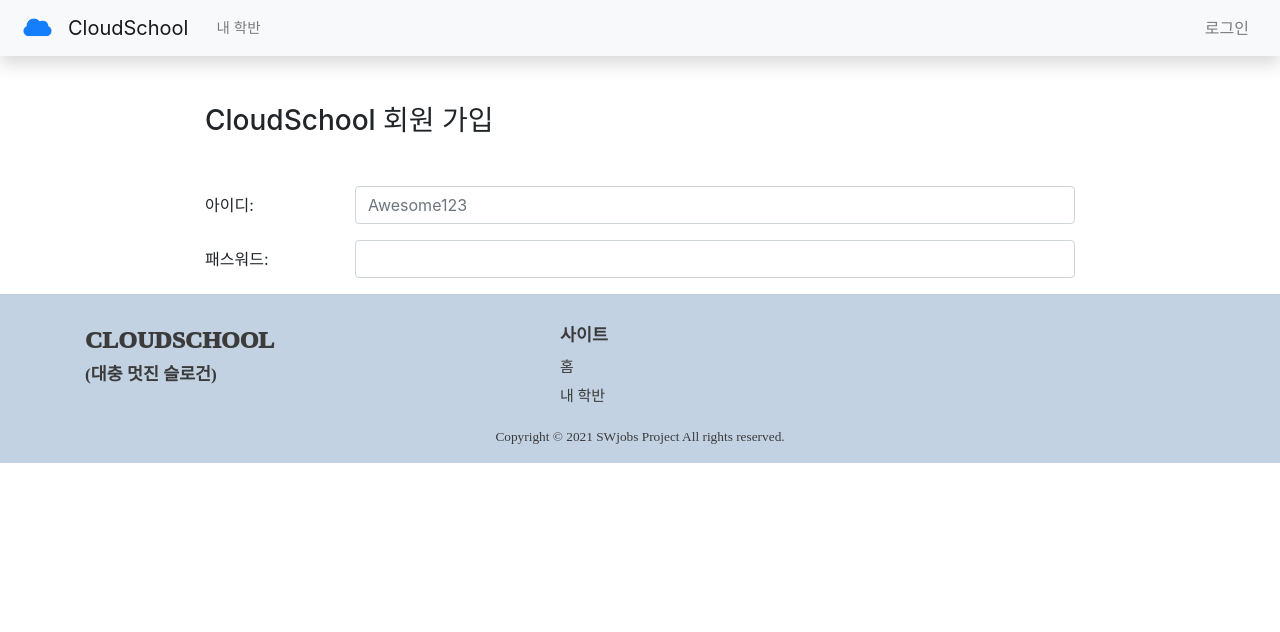
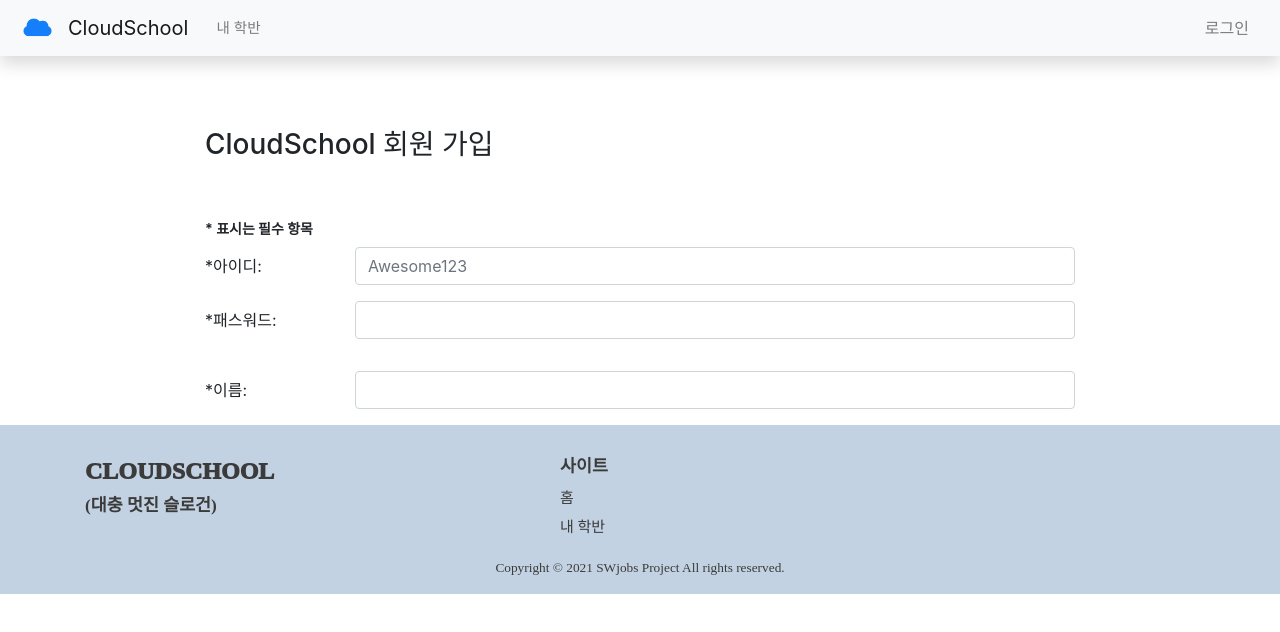
Before and after one commit to SWjobs/cloudschool-client, a Next.js app: page /register in a window 1280 px wide. Shown: the top 632 px of the page. Built offline with nearby package versions, Linux system fonts and the light colour scheme.

Commit message:
Add: 회원가입 페이지, 일러스트 추가

```diff
--- a/pages/index.tsx
+++ b/pages/index.tsx
@@ -4,8 +4,9 @@ import { Container } from 'react-bootstrap'
 const IndexPage = () => (
   <Layout>
     <div className="bg-primary" style={{ height: 500 }}>
-      <Container fluid="sm" className="d-flex align-items-center h-100">
+      <Container fluid="sm" className="d-flex justify-content-between align-items-center h-100">
         <h1 className="text-white" style={{ fontSize: 60 }}>CloudSchool</h1>
+        <img src="/assets/illust.svg" style={{ width: 400 }} />
       </Container>
     </div>
     <div className="bg-white" style={{ height: 500 }}>
--- a/pages/register.tsx
+++ b/pages/register.tsx
@@ -5,11 +5,12 @@ import { Container, Col, Form, Row } from "react-bootstrap";
 
 const Register: NextPage = () => {
   return <Layout>
-    <Container fluid="sm" className="mt-5" style={{ maxWidth: 900 }}>
-      <h3 className="mb-5">CloudSchool 회원 가입</h3>
+    <Container fluid="sm" className="mt-4" style={{ maxWidth: 900 }}>
+      <h3 className="py-5">CloudSchool 회원 가입</h3>
       <Form noValidate>
+        <Form.Text className="font-weight-bold pb-2">* 표시는 필수 항목</Form.Text>
         <Row>
-          <Form.Label column xs={12} sm={3} md={2}>아이디:</Form.Label>
+          <Form.Label column xs={12} sm={3} md={2}>*아이디:</Form.Label>
           <Col>
             <Form.Group>
               <Form.Control type="text" placeholder="Awesome123" />
@@ -17,10 +18,19 @@ const Register: NextPage = () => {
           </Col>
         </Row>
         <Row>
-          <Form.Label column xs={12} sm={3} md={2}>패스워드:</Form.Label>
+          <Form.Label column xs={12} sm={3} md={2}>*패스워드:</Form.Label>
           <Col>
             <Form.Group>
               <Form.Control type="password" />
+            </Form.Group>
+          </Col>
+        </Row>
+
+        <Row className="mt-3">
+          <Form.Label column xs={12} sm={3} md={2}>*이름:</Form.Label>
+          <Col>
+            <Form.Group>
+              <Form.Control type="text" />
             </Form.Group>
           </Col>
         </Row>
```
Also changed, not shown: public/assets/illust.svg (added).
